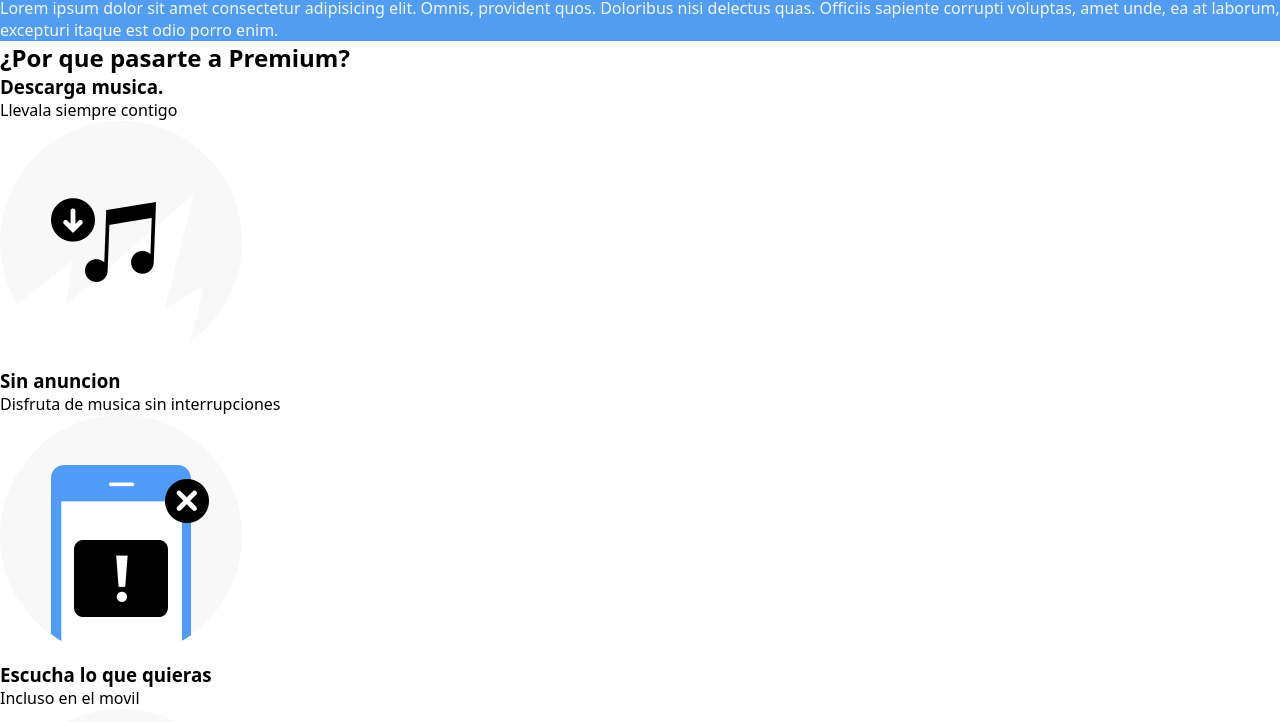
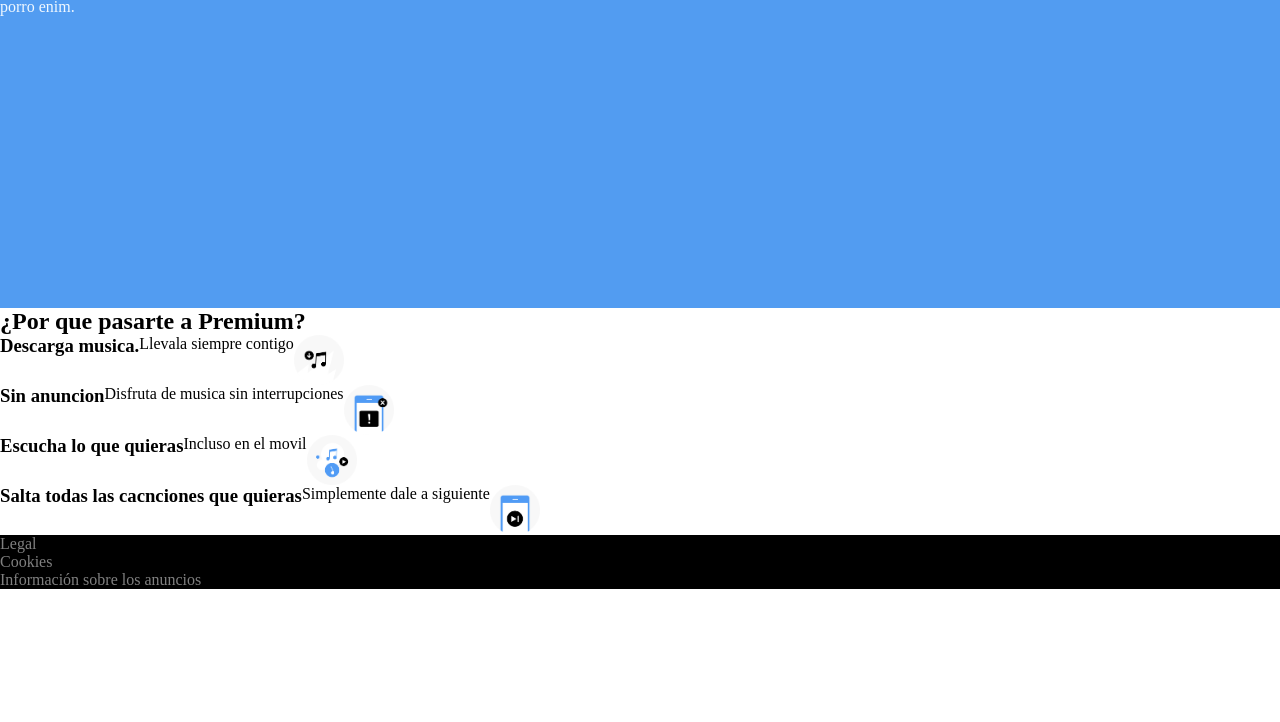
Before and after one commit to OtiliaNicola/promo-X-module-1-pair-9-spotify, a plain HTML site: page index.html in a window 1280 px wide. Shown: the part 120-842 px from the top of the page. After the commit the page ends 800 px from the top, so only its background shows below. Drawn offline with Linux system fonts and the light colour scheme.

Commit message:
Actualizado

```diff
--- a/index.html
+++ b/index.html
@@ -21,26 +21,26 @@
             <p>Lorem ipsum dolor sit amet consectetur adipisicing elit. Omnis, provident quos. Doloribus nisi delectus quas. Officiis sapiente corrupti voluptas, amet unde, ea at laborum, excepturi itaque est odio porro enim.</p>
         </section>
         <h2> ¿Por que pasarte a Premium?</h2>
-        <section>
-           <div>
+        <section class="paquete">
+            <div class="pack">
                 <h3>Descarga musica.</h3>
                  <p>Llevala siempre contigo</p>
-            <img src="./imagenes/nota musical.png" alt="">
+                <img class="icono" src="./imagenes/nota musical.png" alt="">
            </div>
-           <div>
+           <div class="pack">
                 <h3>Sin anuncion</h3>
                 <p>Disfruta de musica sin interrupciones</p>
-            <img src="./imagenes/telf exclamacion.png" alt="">
+                <img class="icono" src="./imagenes/telf exclamacion.png" alt="">
            </div>
-           <div>
+           <div class="pack">
                 <h3>Escucha lo que quieras</h3>
                 <p>Incluso en el movil</p>
-            <img src="./imagenes/notas musicales.png" alt="">
+                <img class="icono" src="./imagenes/notas musicales.png" alt="">
            </div>
-           <div>
+           <div class="pack">
                 <h3>Salta todas las cacnciones que quieras</h3>
                 <p>Simplemente dale a siguiente</p>
-            <img src="./imagenes/telf play.png" alt="">
+                <img class="icono" src="./imagenes/telf play.png" alt="">
            </div>
         </section>
 
--- a/style.css
+++ b/style.css
@@ -2,21 +2,22 @@
     box-sizing: border-box;
     padding: 0;
     margin: 0;
-    font-family: system-ui, -apple-system, BlinkMacSystemFont, 'Segoe UI', Roboto, Oxygen, Ubuntu, Cantarell, 'Open Sans', 'Helvetica Neue', sans-serif
+
 }
 
 :root{
     --brand-color: rgb(82, 156, 241) ;
+    --font-family: system-ui, -apple-system, BlinkMacSystemFont, 'Segoe UI', Roboto, Oxygen, Ubuntu, Cantarell, 'Open Sans', 'Helvetica Neue', sans-serif;
 }
 
 header{
     display: flex;
     flex-direction: row;
     background-color: black;
-  justify-content: space-between;
-  align-items: center;
-  padding-left: 10px;
-  padding-right: 10px;
+    justify-content: space-between;
+    align-items: center;
+    padding-left: 10px;
+    padding-right: 10px;
 }
 
 header img{
@@ -28,9 +29,26 @@ header img{
 .seccion-plan{
     background-color: var(--brand-color);
     color: aliceblue;
+    height: 50vh;
 }
 
 footer{
     background-color: black;
     color: gray;
 }
+
+.paquete{
+    display: flex;
+    flex-direction: column;
+}
+
+.icono{
+    display: flex;
+    justify-content: flex-start;
+    width: 100%;
+    max-width: 50px;
+}
+
+.pack{
+    display: flex;
+}
```
Also changed, not shown: 1 other file. Lines whose indentation alone changed are shown as unchanged.
